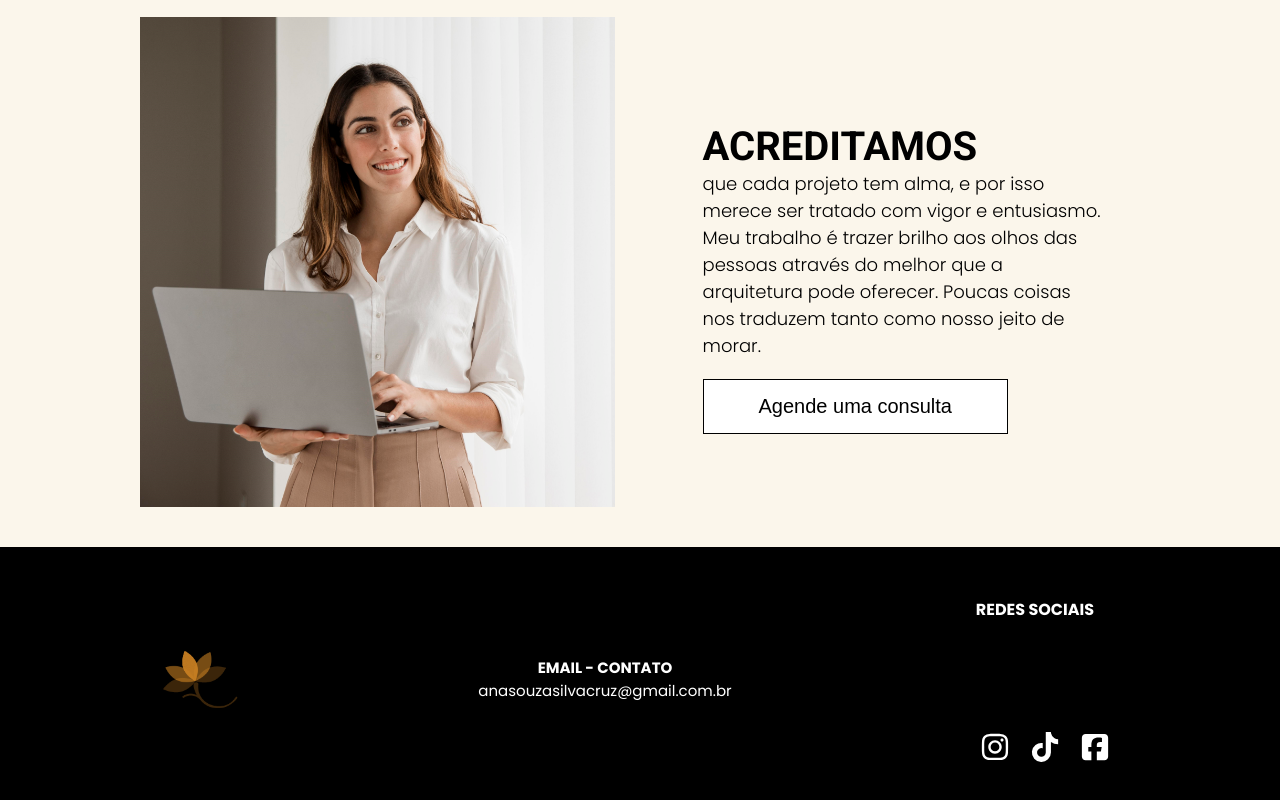
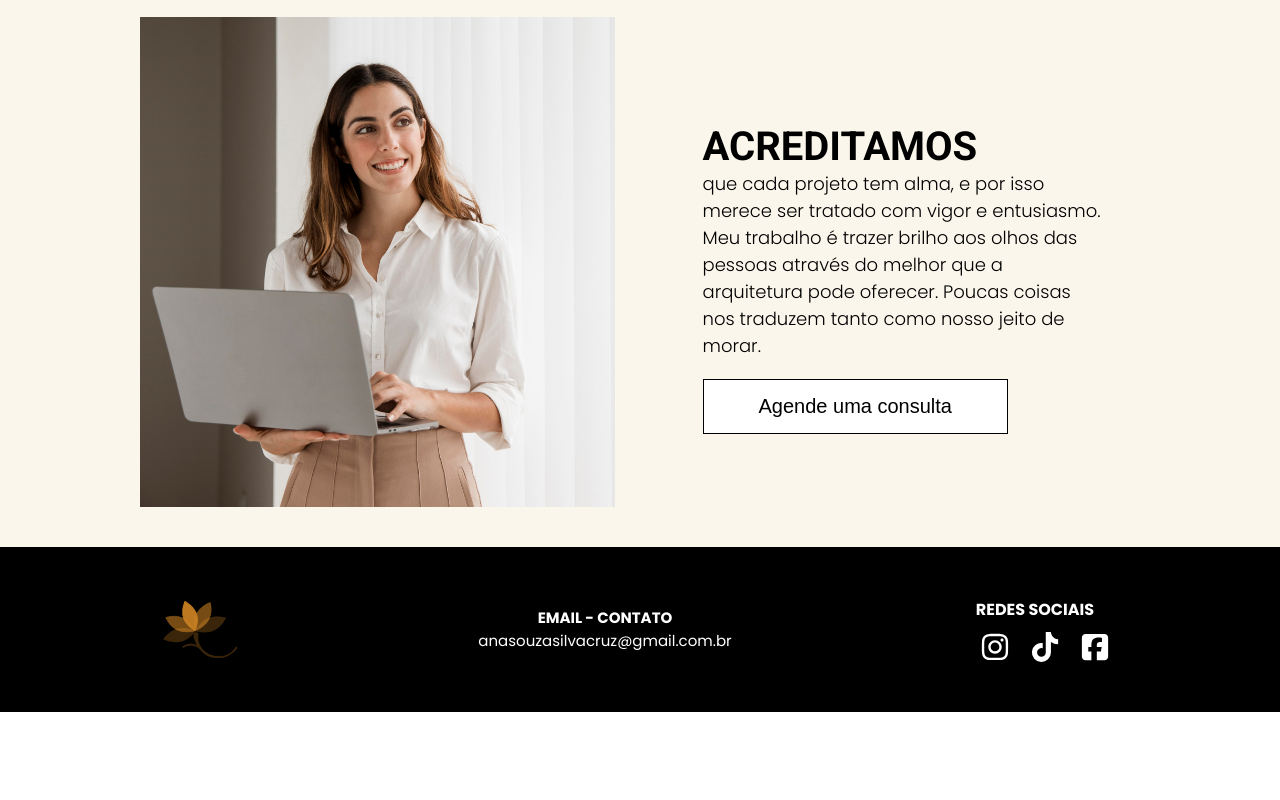
Before and after one commit to painiago/projectarquitetura, a React app: page / in a window 1280 px wide. Shown: the part 2186-2986 px from the top of the page. After the commit the page ends 2898 px from the top, so only its background shows below. Built offline with nearby package versions, Linux system fonts and the light colour scheme.

Commit message:
Atualizando estilização

```diff
--- a/src/components/welcome/welcome.scss
+++ b/src/components/welcome/welcome.scss
@@ -74,7 +74,7 @@
 // Redes sociais
 
 
-.social-icons {
+.social-iconss {
   display: flex;
   flex-direction: row;
   justify-content: center;
@@ -86,7 +86,7 @@
   }
 }
 
-.social-icons svg {
+.social-iconss svg {
   width: 30px;
   height: 30px;
   margin: 0 10px;
--- a/src/components/welcome/welcome.tsx
+++ b/src/components/welcome/welcome.tsx
@@ -17,7 +17,7 @@ function Welcome() {
           <p className="subtitle">Construir, criar e ser capaz de traduzir
             um desejo é uma arte!</p>
         </div>
-        <div className='social-icons'>
+        <div className='social-iconss'>
             <FontAwesomeIcon icon={faInstagram} className='iconIns'/>
             <FontAwesomeIcon icon={faTiktok}  className='iconTik'/>
             <FontAwesomeIcon icon={faFacebookSquare}  className='iconFace'/>
```
Also changed, not shown: 1 other file (tests, documents, lock files or other folders).
